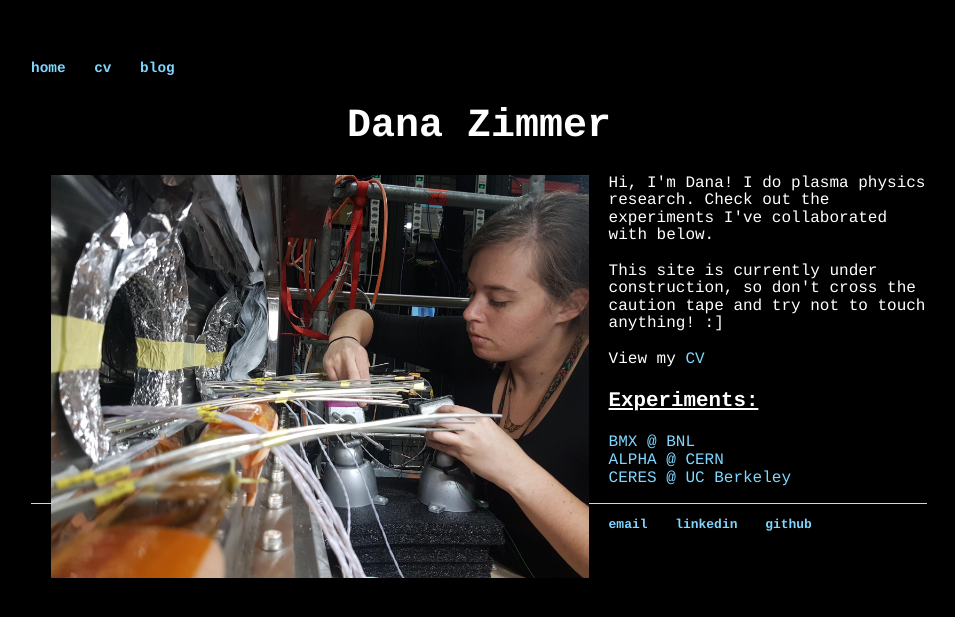
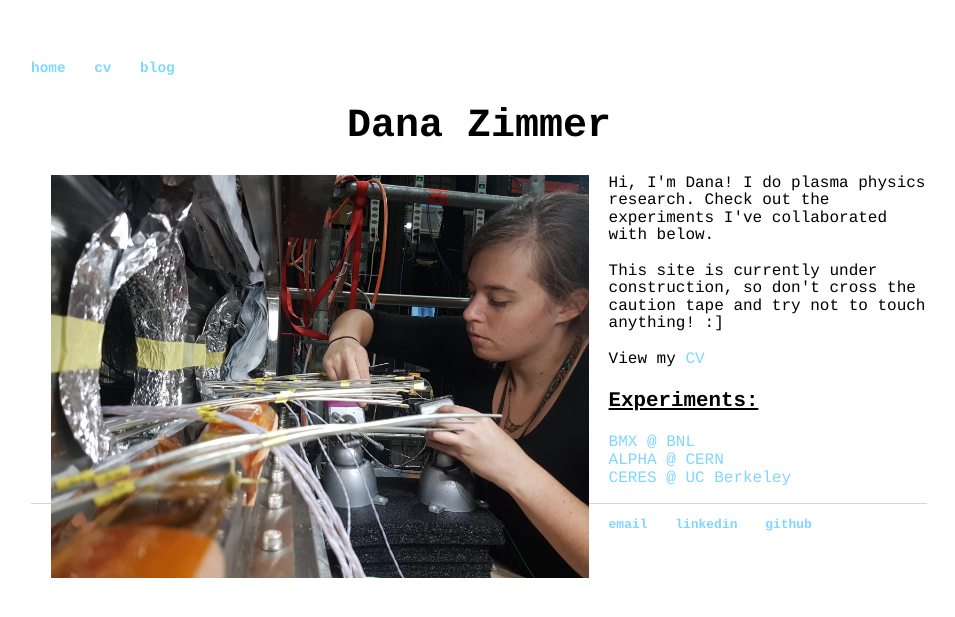
Before and after one commit to xyzim/xyzim.github.io, a Jekyll site: the page built from index.html, in a window 1280 px wide. Shown: the top 617 px of the page, without its empty margins (161-1116 px from the left). Built offline with Jekyll 4.4.1, drawn with Linux system fonts in a browser that asks for light colours.

Commit message:
Update main.css

```diff
--- a/css/main.css
+++ b/css/main.css
@@ -1,8 +1,8 @@
 body {
     margin: 60px auto;
     width: 70%;
-    color: white;
-    background-color: black;
+    color: black;
+    background-color: white;
     font-family: courier;
 }
 nav ul, footer ul {
```
